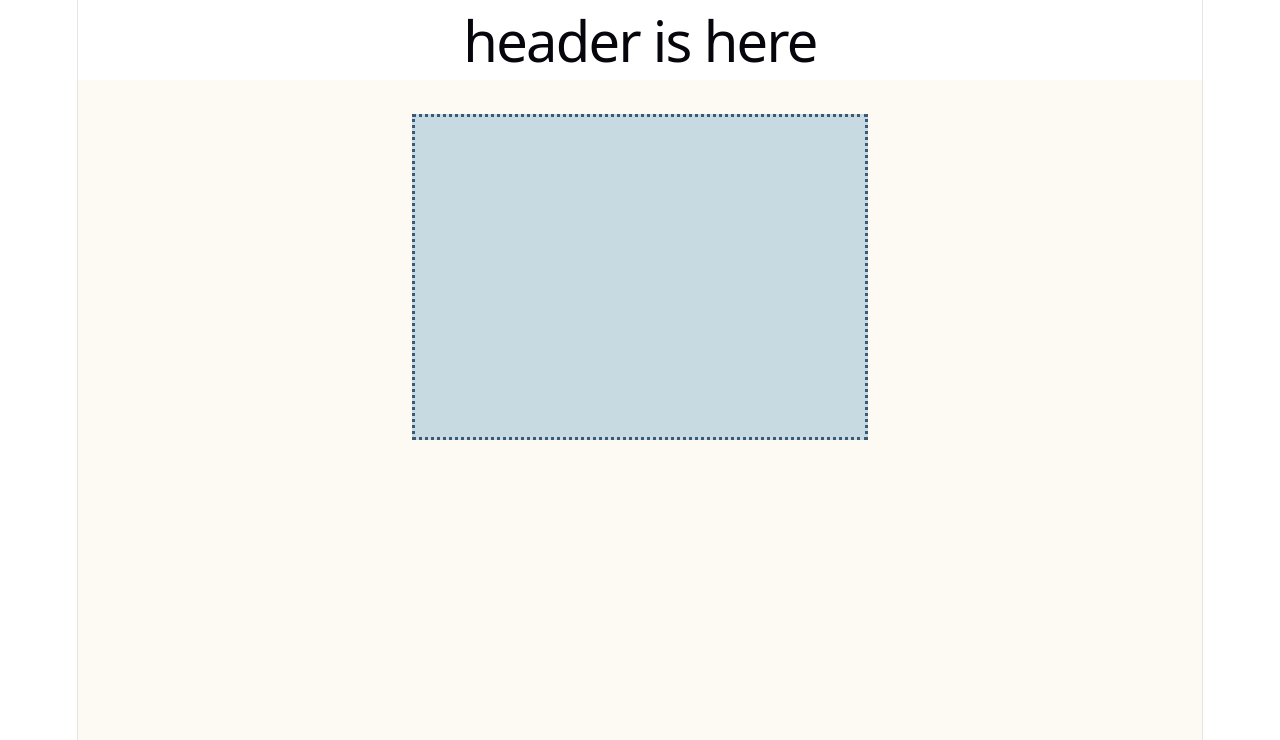
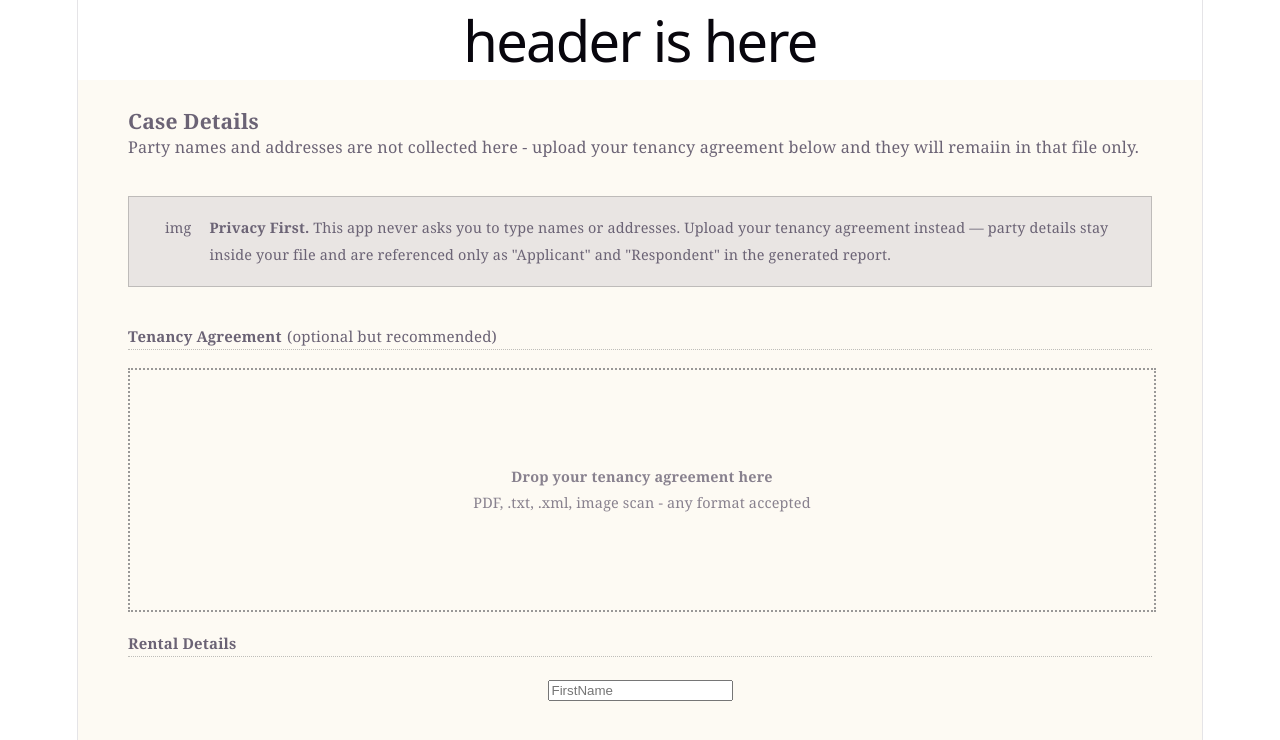
Before and after one commit to keizokdes/rtb-report-creator, a React (Vite) app in the folder frontend/: page / in a window 1280 px wide. Shown: the top 740 px of the page. Built offline with nearby package versions, Linux system fonts and the light colour scheme.

Commit message:
frontend tenancy agreement update and diclaimer part is updated

```diff
--- a/frontend/src/App.css
+++ b/frontend/src/App.css
@@ -1,44 +1,129 @@
-header{
+header {
   top: 0;
   background-color: white;
-  position:sticky;
+  position: sticky;
   height: 10vh;
   display: flex;
   align-items: center;
   justify-content: center;
 }
 
-.container{
+.container {
   background-color: rgba(241, 220, 167, 0.136);
-  height: 100vh;
+  min-height: 100vh;
+  height: auto;
   display: flex;
   justify-content: center;
+  align-items: center;
+  flex-direction: column;
+  font-family: Cambria, Cochin, Georgia, Times, "Times New Roman", serif;
 }
 
-.filedrop{
-  margin: 3%;
-  height: 40%;
-  width: 40%;
+.Title{
+  margin-top: 1rem;
+}
+
+.toptitle {
+  width: 100%;
+  max-width: 80vw;
+  text-align: left;
+}
+
+.toptitle h3 {
+  margin: 0;
+}
+
+.instruction {
+  width: 100%;
+  max-width: 80vw;
+  text-align: left;
+}
+.instruction p {
+  margin: 0;
+  white-space: normal;
+  font-size: 0.9rem;
+}
+.disclaimer {
+  background-color: rgba(218, 216, 216, 0.575);
+  box-sizing: border-box;
+  width: 100%;
+  max-width: 80vw;
+  border: 1px solid rgba(0, 0, 0, 0.185);
+  font-size: 0.8rem;
+  margin-block: 2rem;
+  display: flex;
+  padding: 1rem;
+}
+.disclaimer .disclaimerimg {
+  padding-inline: 1rem;
+}
+
+.disclaimer .disclaimerpara {
+  text-align: left;
+}
+
+.TenancyAgreement{
+  width: 100%;
+  max-width: 80vw;
+  height: auto;
+  min-height: 30vh;
+}
+
+.sectiontitle {
+  display: flex;
+  align-items: baseline;
+  width: 100%;
+  max-width: 80vw;
+}
+
+.sectiontitle h5,
+.sectiontitle small {
+  margin: 0;
+  white-space: normal;
+  padding-right: 0.3rem;
+}
+
+.filedropcontent {
+  width: 100%;
+  max-width: 80vw;
+  height: auto;
+  min-height: 30vh;
   display: flex;
   align-items: center;
   justify-content: center;
-  background-color: rgb(199, 217, 225);
-  border: dotted;
-  border-color: rgb(59, 89, 116);
-  color: rgb(59, 89, 116);
-  transition: background-color 0.2s ease, color 0.2s ease, border-color 0.2s ease;
+  flex-direction: column;
+  border: 2px dotted gray;
+  opacity: 0.8;
+  border-color: 1px solid rgba(0, 0, 0, 0.185);
+  transition:
+    background-color 0.2s ease,
+    color 0.2s ease,
+    border-color 0.2s ease;
 }
 
-.filedrop:hover {
-   /* 1. Remove opacity so the box and text never get washed out */
+.filedropcontent:hover {
   opacity: 1;
+  background-color: rgb(201, 201, 201);
+}
 
-  /* 2. Darken the background color slightly to create the shade effect */
-  background-color: rgb(165, 190, 202);
+.filedropcontent span,
+.filedropcontent strong {
+  font-size: 0.8rem;
+  opacity: 1;
+}
 
-  /* 3. Strengthen the text color to a pure, deep dark shade on hover */
-  color: rgb(20, 40, 60);
+.sectiondivider{
+  width: 100%;
+  max-width: 80vw;
+  border-bottom: 1px dotted gray;
+  opacity: 0.5;
+  margin-bottom: 1rem;
+}
 
-  /* Optional: Make the border solid or darker on hover for extra strength */
-  border-color: rgb(20, 40, 60);
+.RentalDetails{
+  width: 100%;
+  max-width: 80vw;
+  height: auto;
+  min-height: 30vh;
+  margin-top: 1rem;
 }
--- a/frontend/src/App.tsx
+++ b/frontend/src/App.tsx
@@ -7,9 +7,47 @@ function App() {
         <h1>header is here</h1>
       </header>
       <section className="container">
-		<div className="filedrop">
-			<body>Drop your file</body>
-		</div>
+        <section className="Title">
+          <div className="toptitle">
+            <h3>Case Details</h3>
+          </div>
+          <div className="instruction">
+            <p>
+              Party names and addresses are not collected here - upload your
+              tenancy agreement below and they will remaiin in that file only.
+            </p>
+          </div>
+          <div className="disclaimer">
+            <div className="disclaimerimg">img</div>
+            <div className="disclaimerpara">
+              <strong>Privacy First. </strong>
+              This app never asks you to type names or addresses. Upload your
+              tenancy agreement instead — party details stay inside your file
+              and are referenced only as "Applicant" and "Respondent" in the
+              generated report.
+            </div>
+          </div>
+        </section>
+        <section className="TenancyAgreement">
+          <div className="sectiontitle">
+            <h5>Tenancy Agreement</h5>
+            <small>(optional but recommended)</small>
+          </div>
+          <div className="sectiondivider"></div>
+          <div className="filedropcontent">
+            <strong>Drop your tenancy agreement here</strong>
+            <span>PDF, .txt, .xml, image scan - any format accepted</span>
+          </div>
+        </section>
+        <section className="RentalDetails">
+          <div className="sectiontitle">
+            <h5>Rental Details</h5>
+          </div>
+          <div className="sectiondivider"></div>
+          <div>
+            <input type="text" name="FirstName" placeholder="FirstName"/>
+          </div>
+        </section>
       </section>
     </>
   );
```
